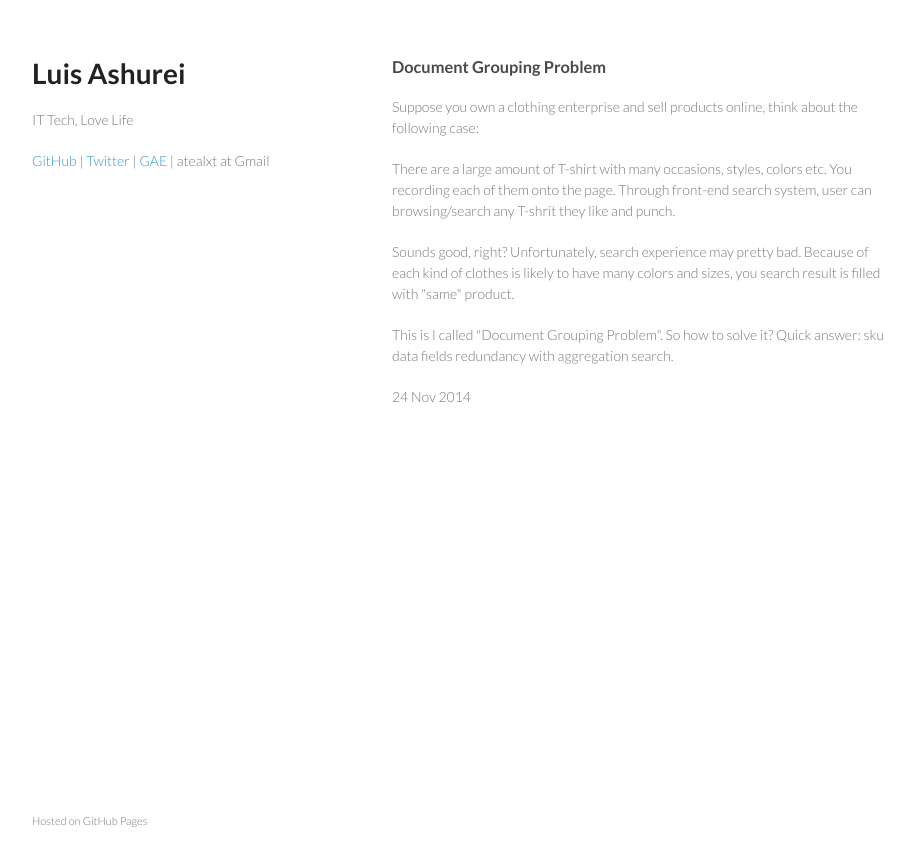
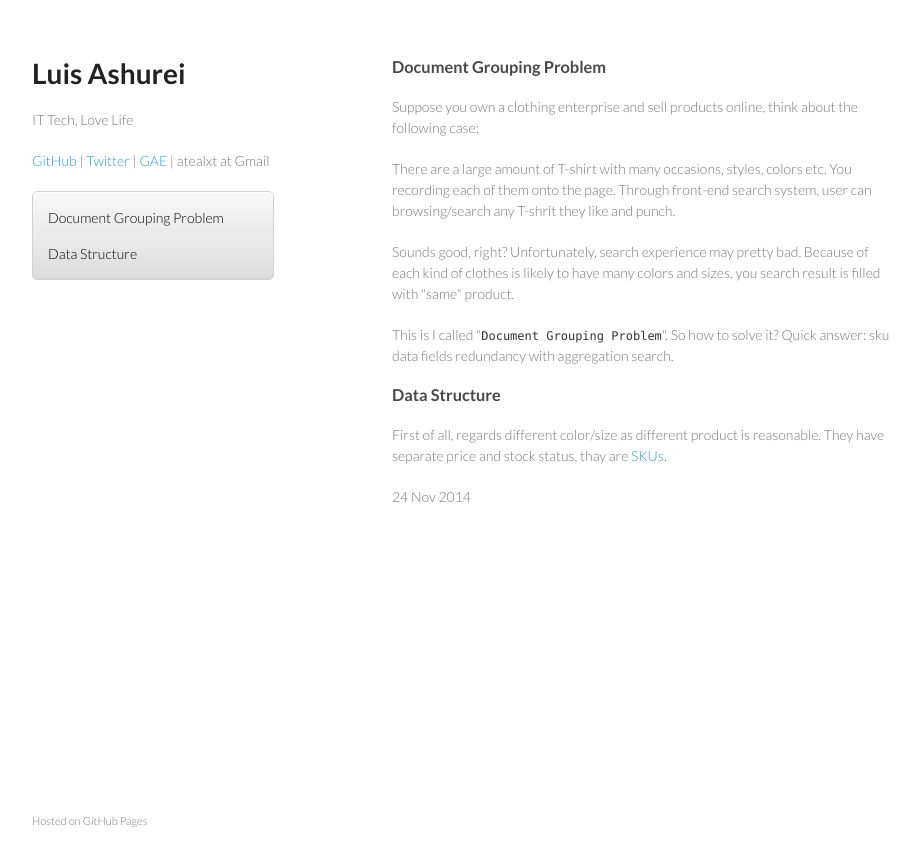
Before and after one commit to atealxt/atealxt.github.io, a Jekyll site: the page built from _posts/2014-11-24-document-grouping-problem.html, in a window 1280 px wide. Shown: the top 866 px of the page, without its empty margins (178-1098 px from the left). Built offline with Jekyll 4.4.1, drawn with Linux system fonts in a browser that asks for light colours; comment, search, counter and statistics services are not loaded.

Commit message:
Update 2014-11-24-document-grouping-problem.html

```diff
--- a/_posts/2014-11-24-document-grouping-problem.html
+++ b/_posts/2014-11-24-document-grouping-problem.html
@@ -22,5 +22,15 @@ Sounds good, right? Unfortunately, search experience may pretty bad.
 Because of each kind of clothes is likely to have many colors and sizes, you search result is filled with "same" product.
 </p>
 <p>
-This is I called "Document Grouping Problem". So how to solve it? Quick answer: sku data fields redundancy with aggregation search.
+This is I called "<code>Document Grouping Problem</code>". So how to solve it? Quick answer: sku data fields redundancy with aggregation search.
 </p>
+
+<h3>
+<a href="#data-structure" name="data-structure" class="anchor"><span class="octicon octicon-link"></span></a>
+Data Structure
+</h3>
+
+<p>
+First of all, regards different color/size as different product is reasonable.
+They have separate price and stock status, thay are <a target="_blank" href="http://en.wikipedia.org/wiki/Stock_keeping_unit">SKUs</a>.
+</p>
```
